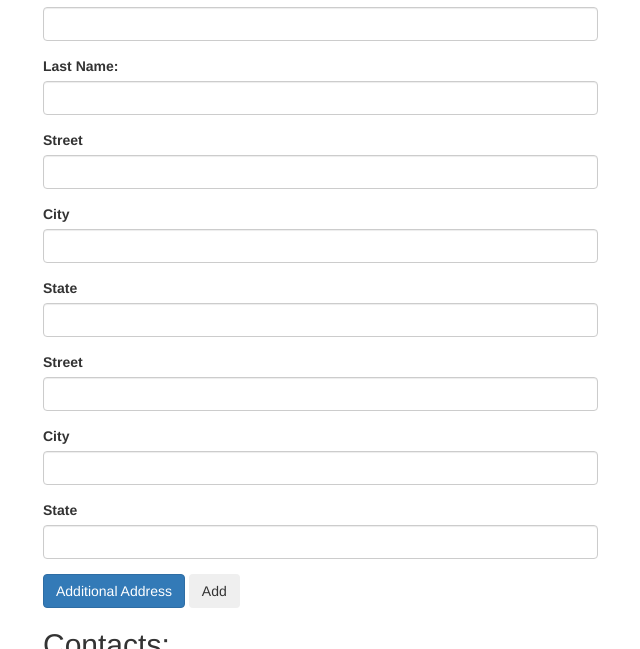
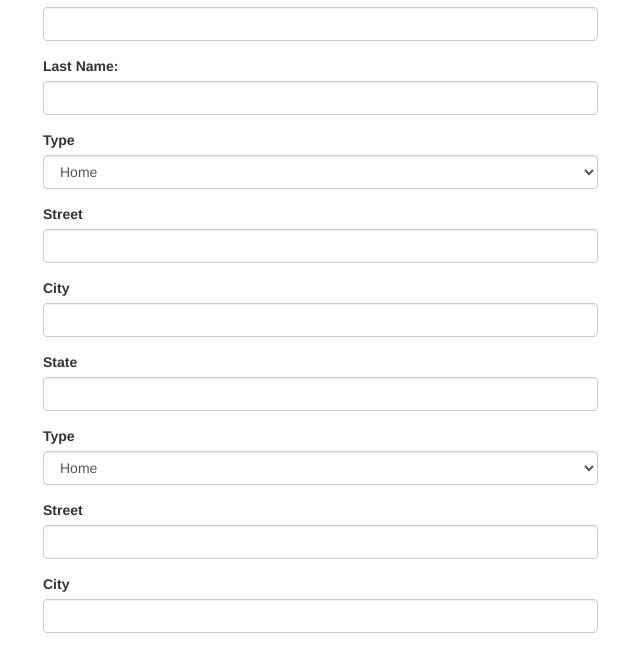
Before and after one commit to pizzimenti/address-book, a plain HTML site: page index.html in a window 1280 px wide. Both pictures are taken after a click on the element "Additional Address". Shown: the part 151-800 px from the top of the page, without its empty margins (27-667 px from the left). Drawn offline with nearby package versions, Linux system fonts and the light colour scheme.

```diff
--- a/index.html
+++ b/index.html
@@ -28,6 +28,14 @@
 
             <div id="new-addresses">
               <div class="new-address">
+                <div class ="form-group">
+                  <label for="address-type">Type</label>
+                  <select class="form-control">
+                    <option value="home">Home</option>
+                    <option value="work">Work</option>
+                    <option value="shipping">Shipping</option>
+                  </select>
+                </div>
                 <div class="form-group">
                   <label for="new-street">Street</label>
                   <input type="text" class="form-control new-street">
--- a/js/scripts.js
+++ b/js/scripts.js
@@ -8,7 +8,8 @@ Contact.prototype.fullName = function() {
   return this.firstName + " " + this.lastName;
 }
 
-function Address(street, city, state) {
+function Address(addressType, street, city, state) {
+  this.addressType = addressType;
   this.street = street;
   this.city = city;
   this.state = state;
@@ -30,6 +31,15 @@ $(document).ready(function() {
 
   $("#add-address").click(function() {
     $("#new-addresses").append('<div class="new-address">' +
+
+                                '<div class ="form-group">' +
+                                  '<label for="address-type">Type</label>' +
+                                  '<select class="form-control">' +
+                                    '<option value="home">Home</option>' +
+                                    '<option value="work">Work</option>' +
+                                    '<option value="shipping">Shipping</option>' +
+                                  '</select>' +
+                                  '</div>' +
                                   '<div class="form-group">' +
                                     '<label for="new-street">Street</label>' +
                                     '<input type="text" class="form-control new-street">' +
@@ -65,7 +75,7 @@ $(document).ready(function() {
     resetFields();
 
     $(".contact").last().click(function() {
-      $("#contactInfo").show();
+      $("#contactInfo").fadeIn(800);
       $("#contactInfo h2").text(newContact.fullName());
       $(".first-name").text(newContact.firstName);
       $(".last-name").text(newContact.lastName);
```
Lines whose indentation alone changed are shown as unchanged.
